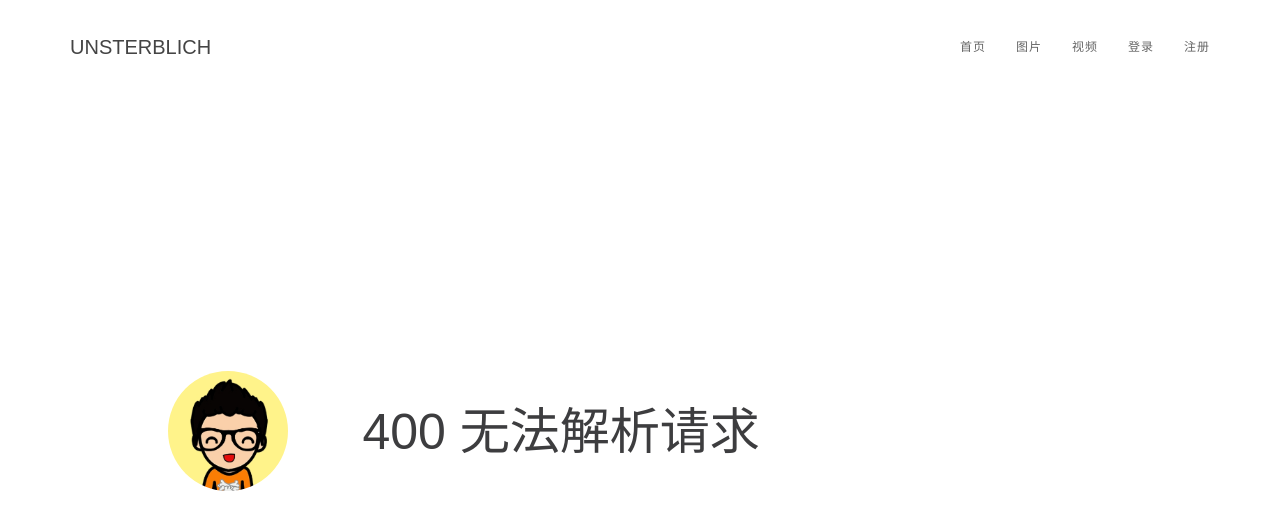
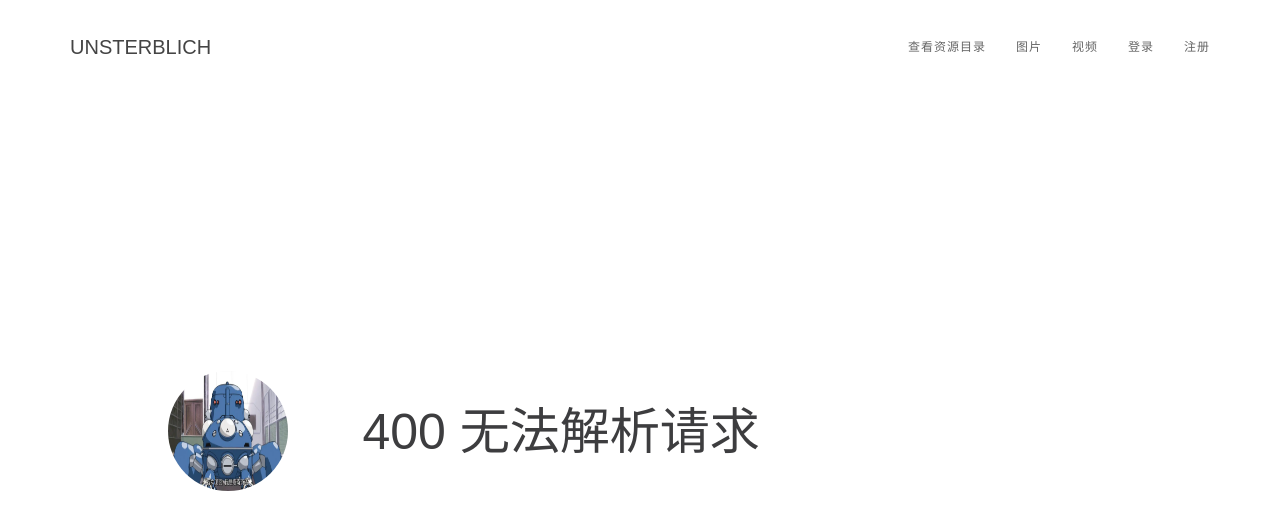
Before and after one commit to UnsterblichW/MyHttpReactorServer, a plain HTML site: page resources/400.html in a window 1280 px wide. Drawn offline with Linux system fonts and the light colour scheme; a web font is replaced by a local one.

Commit message:
fix bugs

```diff
--- a/resources/400.html
+++ b/resources/400.html
@@ -47,7 +47,7 @@
                </div>
                <div class="collapse navbar-collapse">
                     <ul class="nav navbar-nav navbar-right">
-                         <li><a class="smoothScroll" href="/">首页</a></li>
+                         <li><a class="smoothScroll" href="/">查看资源目录</a></li>
                          <li><a class="smoothScroll" href="/picture">图片</a></li>
                          <li><a class="smoothScroll" href="/video">视频</a></li>
                          <li><a class="smoothScroll" href="/login">登录</a></li>
@@ -63,7 +63,7 @@
                <div class="row">
 
                     <div class="col-md-offset-1 col-md-2 col-sm-3">
-                         <img src="images/profile-image.jpg" class="wow fadeInUp img-responsive img-circle"
+                         <img src="images/profile-image.png" class="wow fadeInUp img-responsive img-circle"
                               data-wow-delay="0.2s" alt="about image">
                     </div>
                     <div class="col-md-8 col-sm-8">
```
Also changed, not shown: resources/403.html (+2 -2 lines), resources/404.html (+2 -2 lines), resources/405.html (+2 -2 lines), resources/error.html (+2 -2 lines), resources/index.html (+2 -2 lines), resources/login.html (+1 -1 lines), resources/picture.html (+2 -2 lines), resources/register.html (+1 -1 lines), resources/video.html (+2 -2 lines), resources/welcome.html (+2 -2 lines), resources/images/profile-image.jpg (deleted), resources/images/profile-image.png (added).
